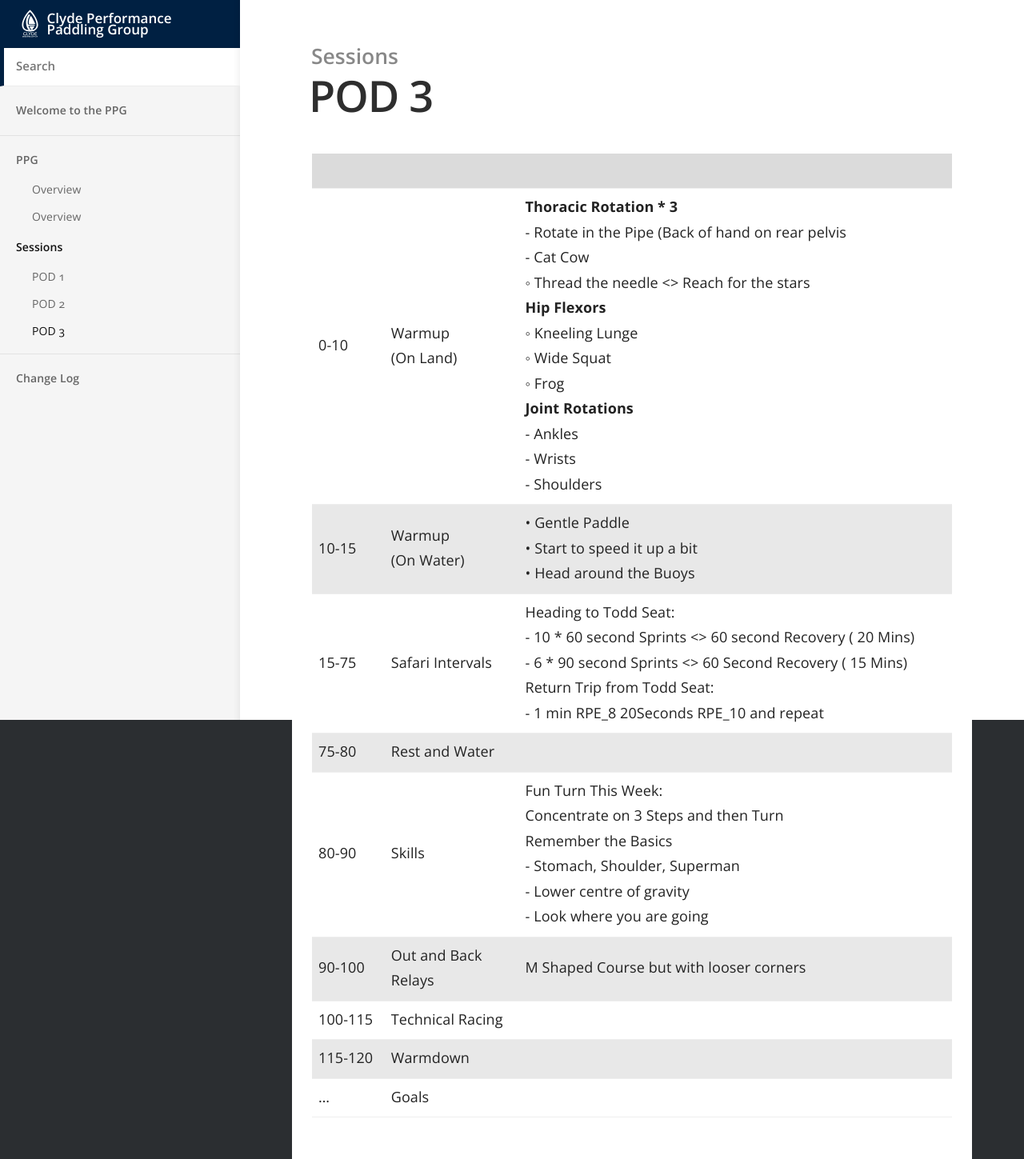
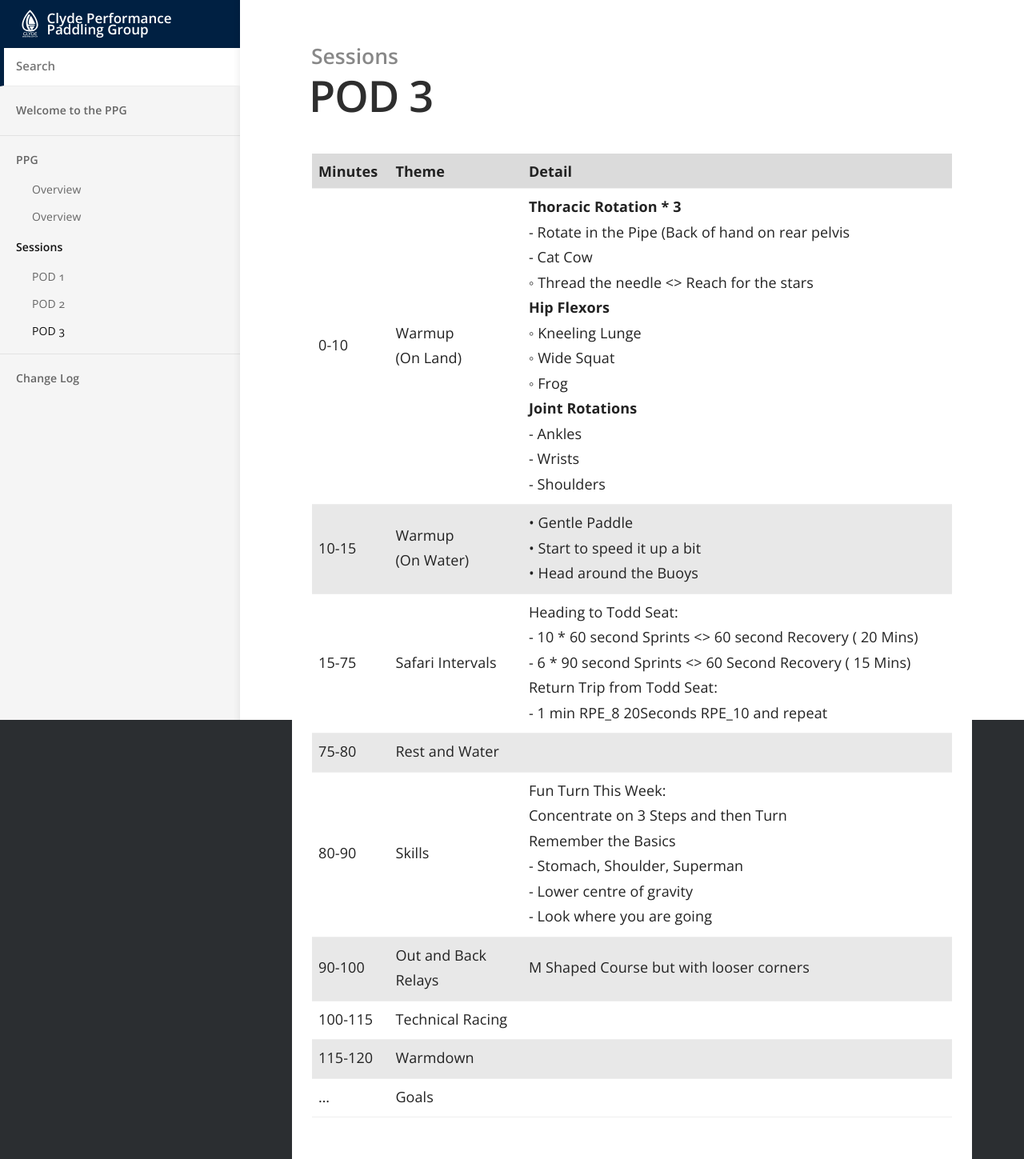
Before and after one commit to scotentSD/template_toolkit, a Jekyll site: the page built from _docs/Content/3-POD.md, in a window 1280 px wide. Shown: the whole page at 80% size. Built offline with Jekyll 4.4.1, drawn with Linux system fonts in a browser that asks for light colours.

Commit message:
Update 3-POD.md
mk

```diff
--- a/_docs/Content/3-POD.md
+++ b/_docs/Content/3-POD.md
@@ -6,7 +6,7 @@ published: true
 ---
 
 
-|         |                           |                                                              |
+|   Minutes      |      Theme                     |     Detail                                                         |
 | ------- | ------------------------- | ------------------------------------------------------------ |
 | 0-10    | Warmup <br />(On Land)    | **Thoracic Rotation * 3**    <br />- Rotate in the Pipe (Back of hand on rear pelvis    <br />- Cat Cow    <br />◦ Thread the needle <> Reach for the stars <br />**Hip Flexors**    <br />◦ Kneeling Lunge    <br />◦ Wide Squat    <br />◦ Frog <br />**Joint Rotations** <br />- Ankles <br />- Wrists <br />- Shoulders |
 | 10-15   | Warmup <br />(On Water)   | • Gentle Paddle <br />• Start to speed it up a bit <br />• Head around the Buoys |
```
